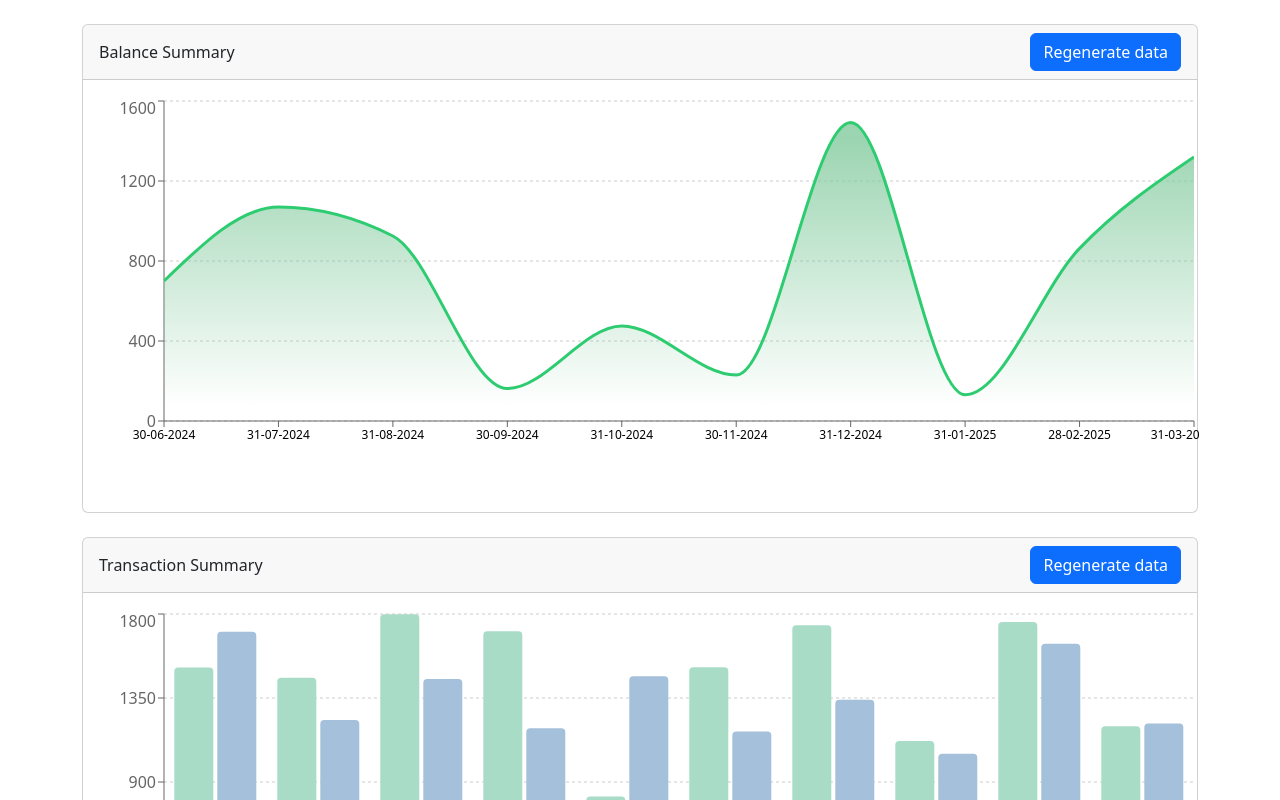
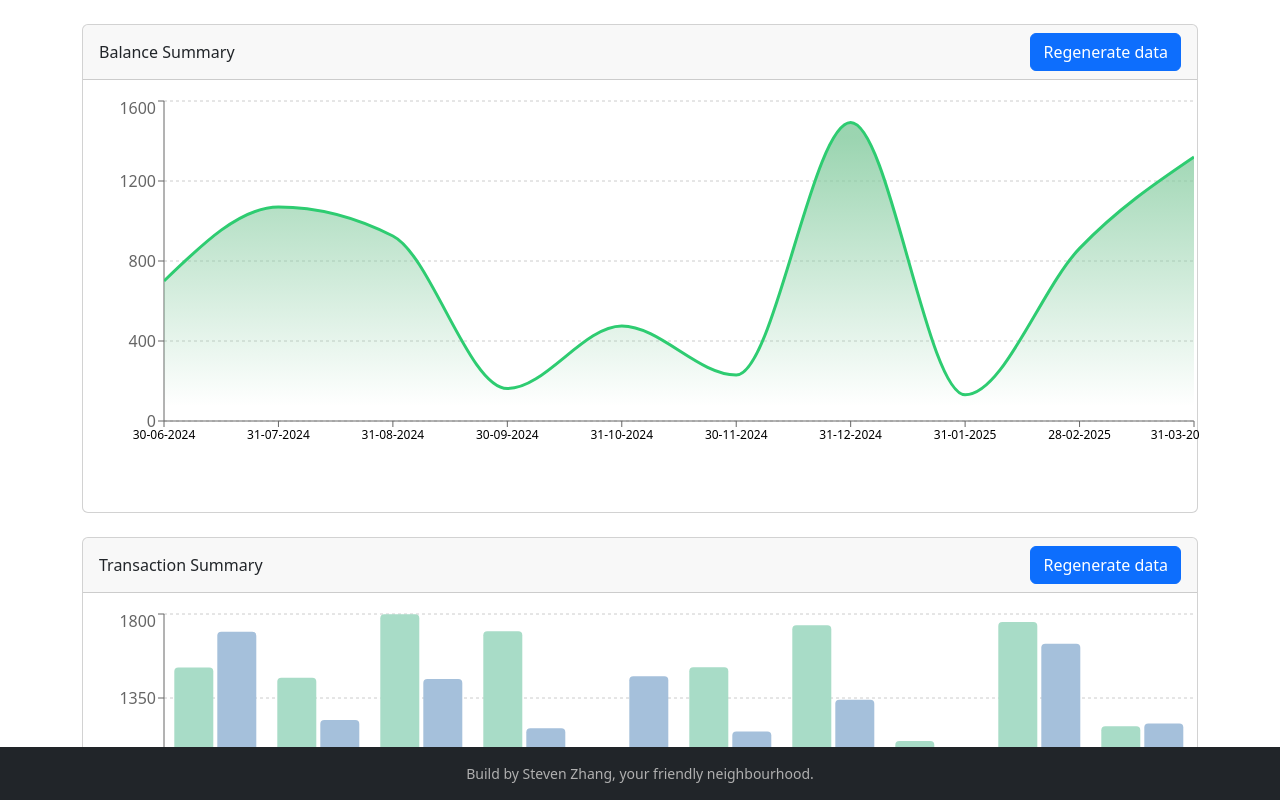
Before and after one commit to goldenshooter/9spokes-make-graphs-simple-again, a React (Create React App) app: page / in a window 1280 px wide. Shown: the top 800 px of the page. Built offline with nearby package versions, Linux system fonts and the light colour scheme.

Commit message:
add a footer

```diff
--- a/src/App.js
+++ b/src/App.js
@@ -1,5 +1,5 @@
 import React, { useState } from 'react'
-import { Button, Container, Row, Col, Card } from 'react-bootstrap'
+import { Button, Container, Row, Col, Card, Navbar } from 'react-bootstrap'
 import {
   AreaChart,
   Area,
@@ -37,7 +37,8 @@ function App() {
   const [scrollDataState, setScrollDataState] = useState(scrollData())
 
   return (
-    <Container className="my-4">
+    <>
+      <Container className="my-4 pb-4">
         <Row className="mb-4">
           <Col>
             <Card>
@@ -68,7 +69,13 @@ function App() {
                   }}
                 >
                   <defs>
-                  <linearGradient id="colorBalance" x1="0" y1="0" x2="0" y2="1">
+                    <linearGradient
+                      id="colorBalance"
+                      x1="0"
+                      y1="0"
+                      x2="0"
+                      y2="1"
+                    >
                       <stop offset="5%" stopColor="#82ca9d" stopOpacity={0.8} />
                       <stop offset="95%" stopColor="#82ca9d" stopOpacity={0} />
                     </linearGradient>
@@ -161,7 +168,7 @@ function App() {
           </Col>
         </Row>
 
-      <Row>
+        <Row className="mb-4">
           <Col>
             <Card>
               <Card.Header className="d-flex justify-content-between align-items-center">
@@ -323,6 +330,21 @@ function App() {
           </Col>
         </Row>
       </Container>
+
+      <Navbar
+        bg="dark"
+        variant="dark"
+        className="justify-content-center"
+        fixed="bottom"
+      >
+        <Navbar.Text
+          className="text-center w-100"
+          style={{ color: '#b0b0b0', fontSize: 14 }}
+        >
+          Build by Steven Zhang, your friendly neighbourhood.
+        </Navbar.Text>
+      </Navbar>
+    </>
   )
 }
 
```
Lines whose indentation alone changed are shown as unchanged.
